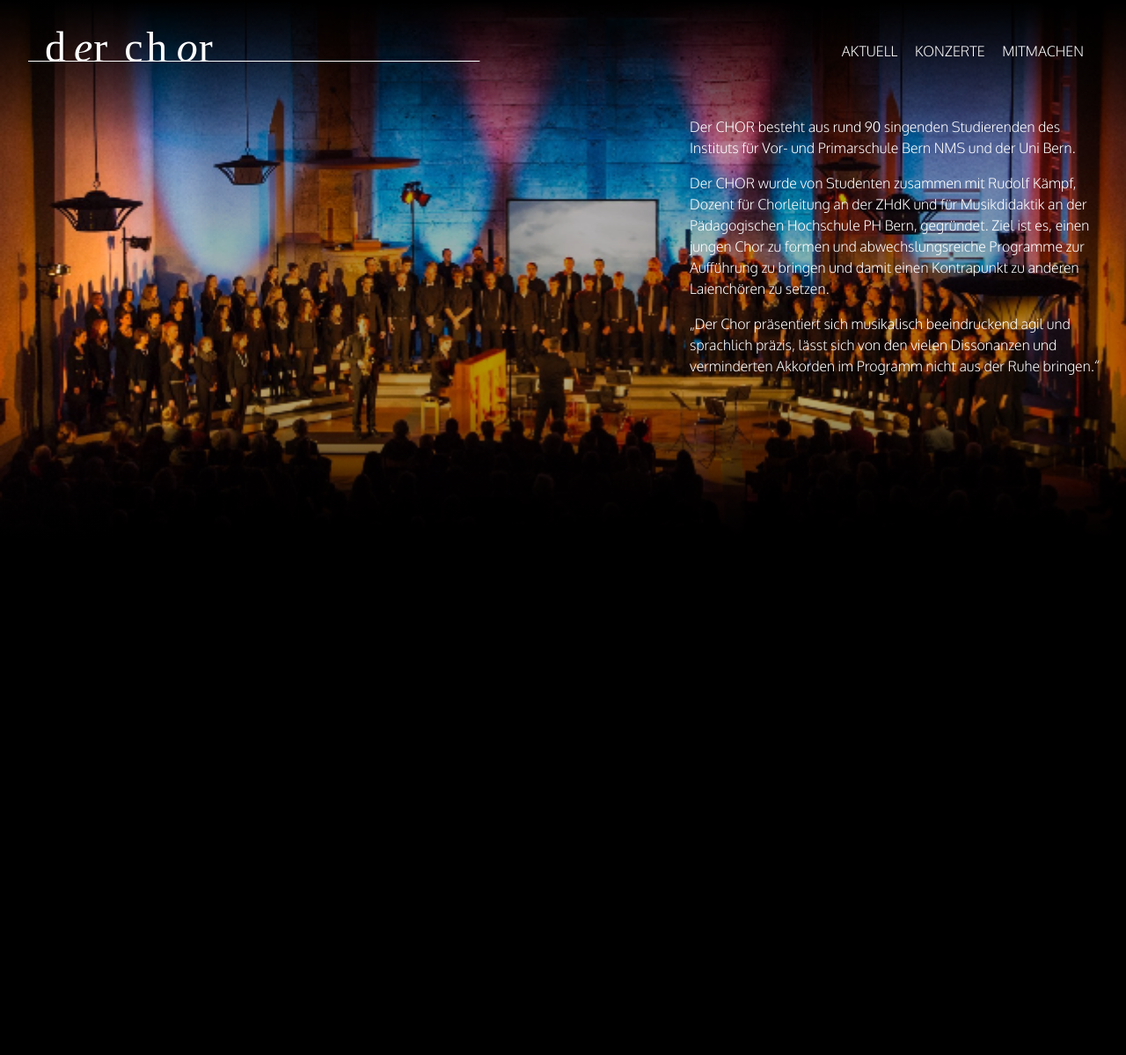
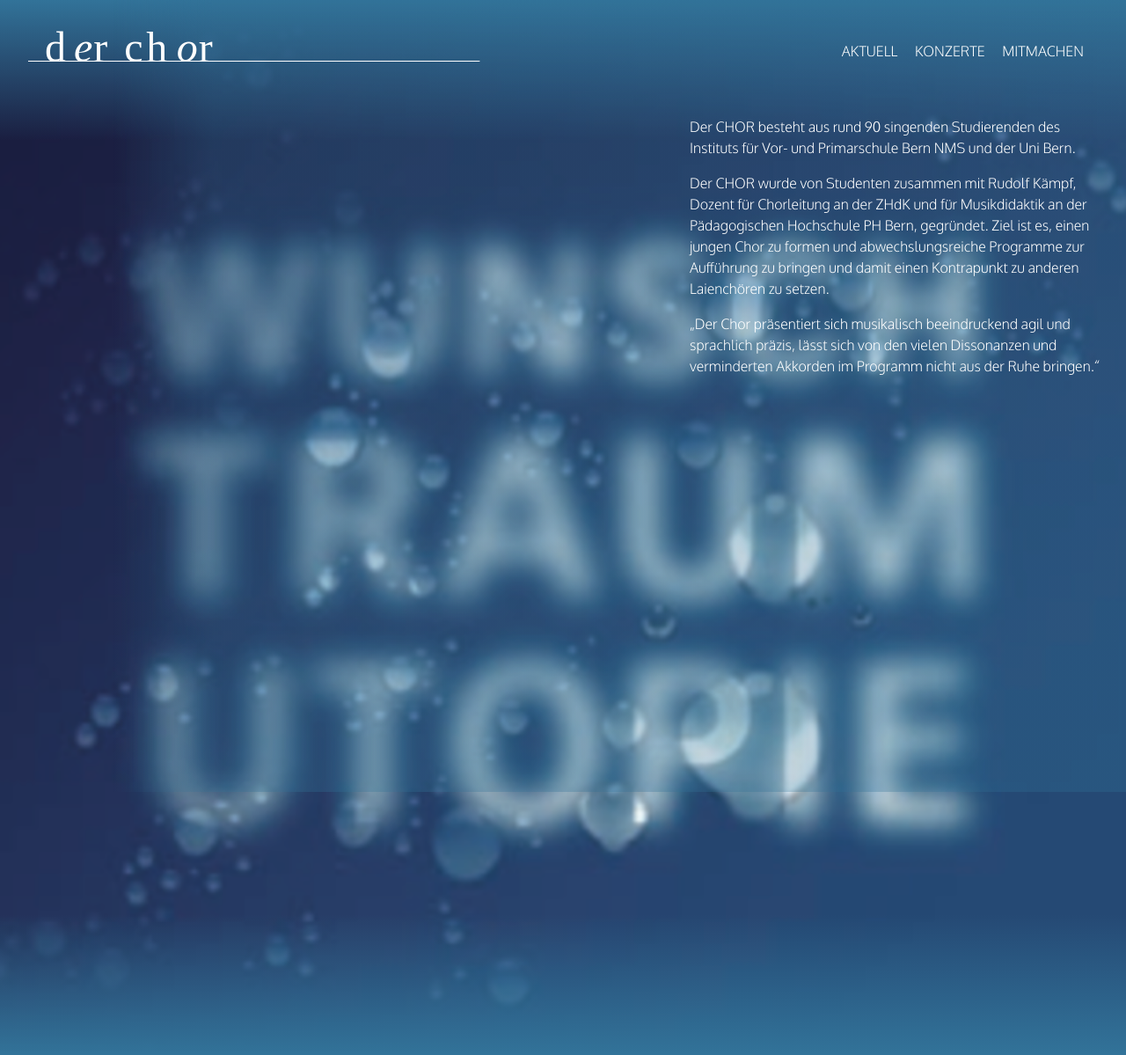
Before and after one commit to derchor/website, a Jekyll site: the page built from index.html, in a window 1280 px wide. Shown: the whole page at 88% size. Built offline with Jekyll 4.4.1, drawn with Linux system fonts in a browser that asks for light colours; before the commit the page ends 900 px from its top, so only the background shows below that.

Commit message:
Updated 'index.html' via CloudCannon

```diff
--- a/index.html
+++ b/index.html
@@ -2,20 +2,12 @@
 year:
 title: Konzerttitel
 subtitle: Konzertsubtitel
-background_image_path: /images/chor.png
-color_of_background: '0,0,0'
+background_image_path: /uploads/wunsch.png
+color_of_background: '50,115,153'
 pictures:
-    -
-        path:
-        caption:
+  - path:
+    caption:
 layout: default
 ---
 
-<div class="editable">
-    <p>Der CHOR besteht aus rund 90 singenden Studierenden des Instituts für Vor- und Primarschule Bern NMS und der Uni Bern.</p>
-
-    <p>Der CHOR wurde von Studenten zusammen mit Rudolf Kämpf, Dozent für Chorleitung an der ZHdK und für Musikdidaktik an der Pädagogischen Hochschule PH Bern, gegründet. Ziel ist es, einen jungen Chor zu formen und abwechslungsreiche Programme zur Aufführung zu bringen und damit einen Kontrapunkt zu anderen Laienchören zu setzen.
-    </p>
-
-    <p>„Der Chor präsentiert sich musikalisch beeindruckend agil und sprachlich präzis, lässt sich von den vielen Dissonanzen und verminderten Akkorden im Programm nicht aus der Ruhe bringen.“
-</p><div>
+<div class="editable"><p>Der CHOR besteht aus rund 90 singenden Studierenden des Instituts f&uuml;r Vor- und Primarschule Bern NMS und der Uni Bern.</p><p>Der CHOR wurde von Studenten zusammen mit Rudolf K&auml;mpf, Dozent f&uuml;r Chorleitung an der ZHdK und f&uuml;r Musikdidaktik an der P&auml;dagogischen Hochschule PH Bern, gegr&uuml;ndet. Ziel ist es, einen jungen Chor zu formen und abwechslungsreiche Programme zur Auff&uuml;hrung zu bringen und damit einen Kontrapunkt zu anderen Laiench&ouml;ren zu setzen.</p><p>&bdquo;Der Chor pr&auml;sentiert sich musikalisch beeindruckend agil und sprachlich pr&auml;zis, l&auml;sst sich von den vielen Dissonanzen und verminderten Akkorden im Programm nicht aus der Ruhe bringen.&ldquo;</p><div>&nbsp;</div></div>
```
